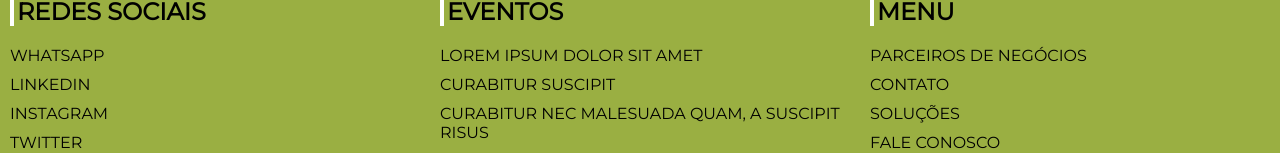
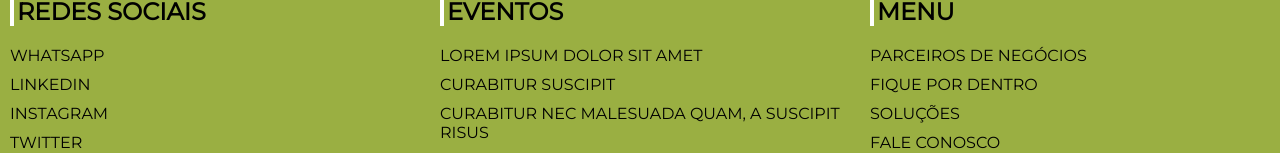
Before and after one commit to lcsrodrigues/thinkia, a Next.js app: page / in a window 1280 px wide. Shown: the part 5168-5321 px from the top of the page. Built offline with nearby package versions, Linux system fonts and the light colour scheme.

Commit message:
titulo do fique por dentro no footer

```diff
--- a/components/footer/index.tsx
+++ b/components/footer/index.tsx
@@ -66,7 +66,7 @@ export default function Footer() {
                                 <Link to="parceiros" spy={true} smooth={true} duration={1000}>Parceiros de Negócios</Link>
                             </li>
                             <li>
-                                <Link to="contato" spy={true} smooth={true} duration={1000}>Contato</Link>
+                                <Link to="contato" spy={true} smooth={true} duration={1000}>Fique por dentro</Link>
                             </li>
                             <li>
                                 <Link to="solucoes" spy={true} smooth={true} duration={1000}>Soluções</Link>
```
